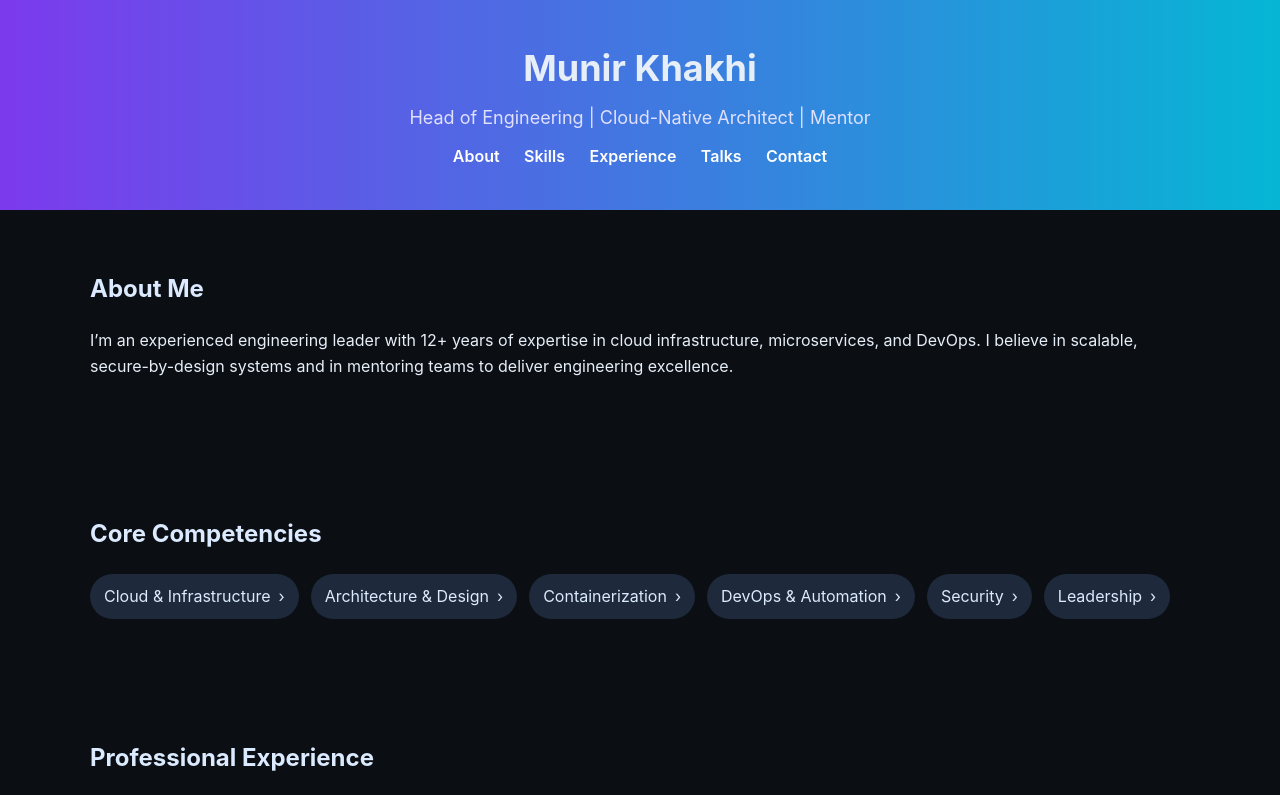
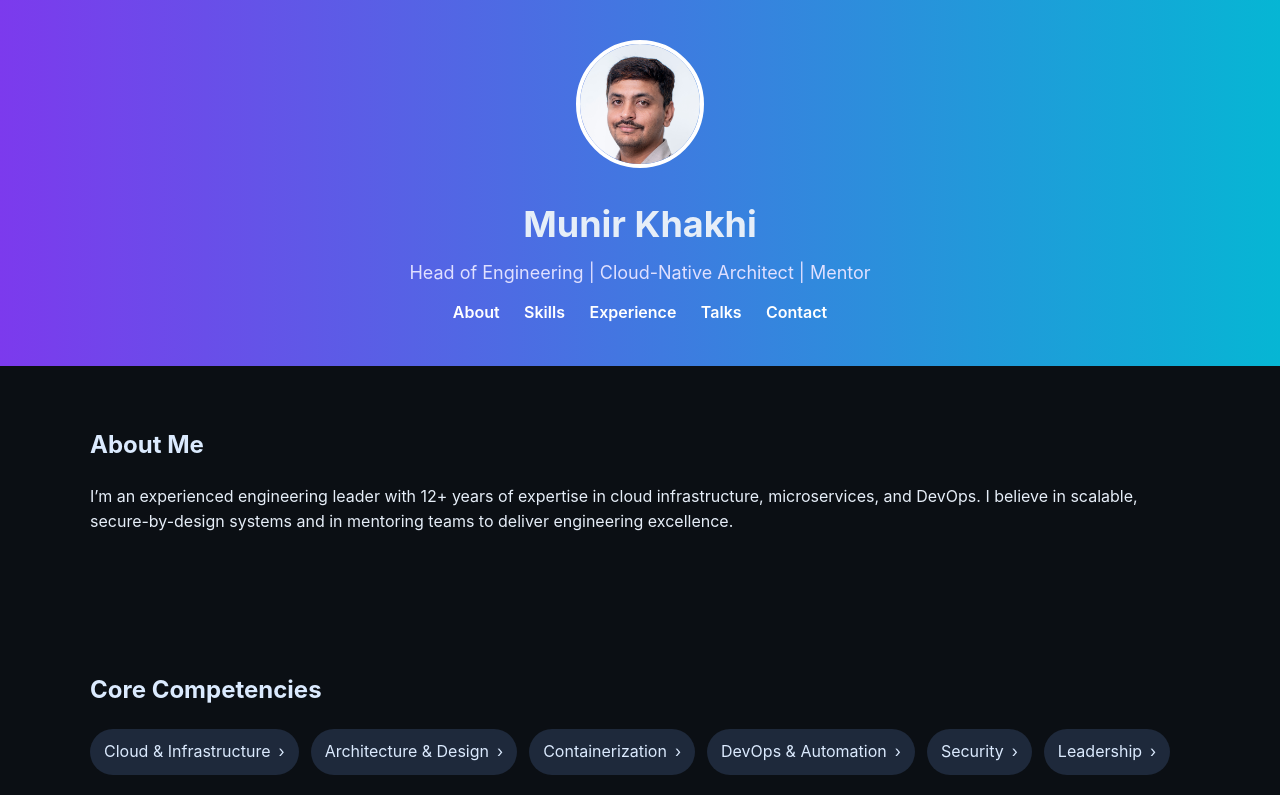
Before and after one commit to munir131/munir131.github.io, a plain HTML site: page index.html in a window 1280 px wide. Shown: the top 795 px of the page. Drawn offline with Linux system fonts and the light colour scheme.

Commit message:
Add profile image

```diff
--- a/index.html
+++ b/index.html
@@ -8,6 +8,7 @@
     body{margin:0;font-family:Inter,system-ui,sans-serif;background:#0b0f14;color:#e6eef8;line-height:1.6}
     a{color:#06b6d4;text-decoration:none}
     header{padding:40px 20px;text-align:center;background:linear-gradient(90deg,#7c3aed,#06b6d4)}
+    header img{width:120px;height:120px;border-radius:50%;border:4px solid #fff;margin-bottom:20px}
     header h1{margin:0;font-size:36px}
     header p{margin:6px 0;font-size:18px;color:#e0e0ff}
     nav{margin-top:12px}
@@ -45,6 +46,7 @@
 </head>
 <body>
   <header>
+    <img src="img/profile.png" alt="Munir Khakhi">
     <h1>Munir Khakhi</h1>
     <p>Head of Engineering | Cloud-Native Architect | Mentor</p>
     <nav>
```
Also changed, not shown: img/profile.png (added).
